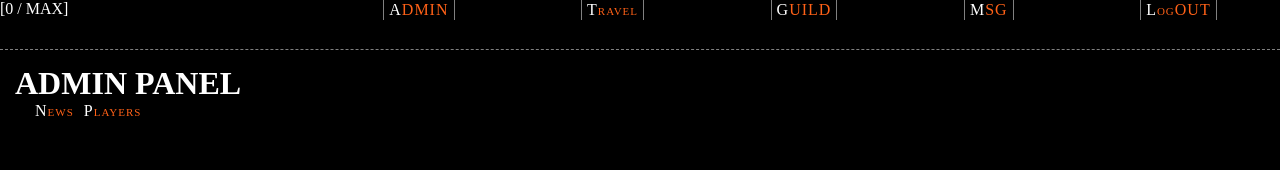
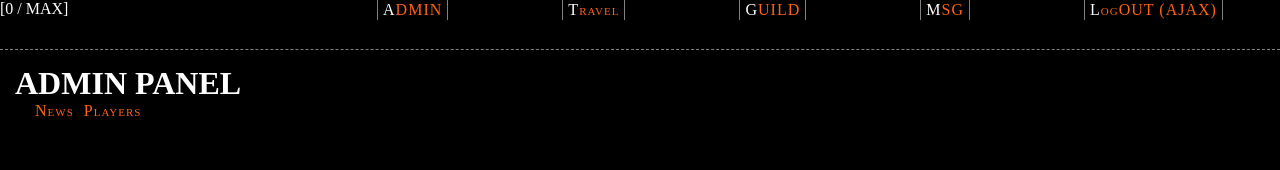
Before and after one commit to Calemb/essentriumFrontGame, a Nuxt app: page /admin in a window 1280 px wide. Shown: the top 170 px of the page. Built offline with nearby package versions, Linux system fonts and the light colour scheme; no server answers.

Commit message:
Logout: fix link & maintain response with redirect

```diff
--- a/components/a-href.vue
+++ b/components/a-href.vue
@@ -1,35 +1,65 @@
 <template>
-  <!-- @click="click($event)" -->
-  <nuxt-link v-bind:to="'/'+to">
-    {{ title }}
-  </nuxt-link>
+  <span>
+    <nuxt-link
+      v-if="mode == 'SPA'"
+      v-bind:to="'/'+to"
+    >
+      {{ title }}
+    </nuxt-link>
+    <a
+      :href="'/'+to"
+      v-else-if="mode == 'AJAX'"
+      @click="clickAction($event)"
+    >
+      {{ title }}
+      ({{ mode }})
+    </a>
+  </span>
 </template>
 
 <script>
 import requester from "~/components/request-cfg";
-
+//ASSUME lin in App could do 2 things:
+//- call async request for data (GET)
+//- call async request for page (!) SPA page will be to big with all subpages
 export default {
   props: {
     title: String,
-    to: String
+    to: String,
+    //possible values: SPA(for SPA requests), AJAX(sending request)
+    mode: { type: String, default: 'SPA' }
   },
   methods: {
-    defaultParse: function(response) {
+    parseResponseAsPage: function (response) {
       console.log("res", response);
       document.getElementById("nuxtApp").innerHTML = JSON.stringify(response);
     },
-    click: function(event) {
-      console.log("a-href clicked");
+    clickAction: function (event) {
+      event.preventDefault()
+      event.stopPropagation()
+
       if (event) {
-        event.preventDefault();
-        requester
-          .getPage(this.href)
-          .then(response => this.defaultParse(response.data))
-          .catch(response => this.defaultParse(response));
+        if (this.mode == 'AJAX-PAGE') {
+          this.getAjaxPage(event)
+        } else {
+          this.getAjax(event)
+        }
       }
+    },
+    getAjaxPage: function (event) {
+      requester
+        .getPage(this.href)
+        .then(response => this.parseResponseAsPage(response.data))
+        .catch(response => this.parseResponseAsPage(response))
+    },
+    getAjax: function (event) {
+      requester
+        .postPlain(this.to, {})
+        .then(response => this.$emit('logout', response))
+        .catch(response => this.$emit('logout', response))
     }
   }
-};
+}
 </script>
 
 <style>
--- a/components/inner-app.vue
+++ b/components/inner-app.vue
@@ -25,6 +25,8 @@
         <aHref
           title="LogOUT"
           to="logout"
+          mode="AJAX"
+          @logout="logoutHandler"
         ></aHref>
       </header>
     </div>
@@ -52,10 +54,20 @@ export default {
     Inbox,
     aHref
   },
-  data() {
+  data () {
     return {
       debug: ""
     };
+  },
+  methods: {
+    logoutHandler: function (response) {
+      if (response && response.data) {
+        console.log(response.data)
+        setTimeout(() => {
+          window.location = response.data.location
+        }, 5000);
+      }
+    }
   }
 };
 </script>
```
